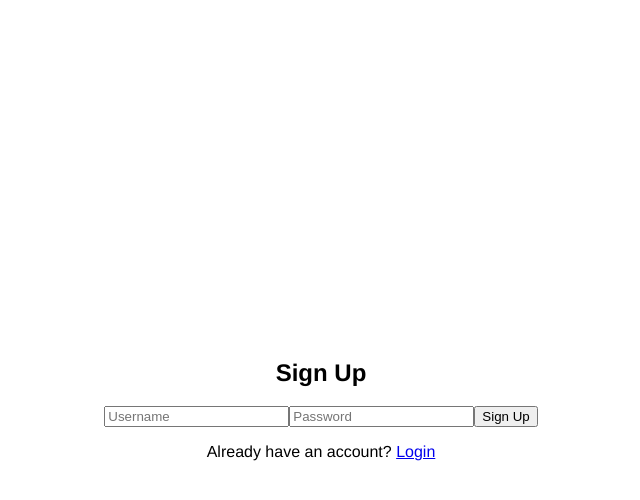
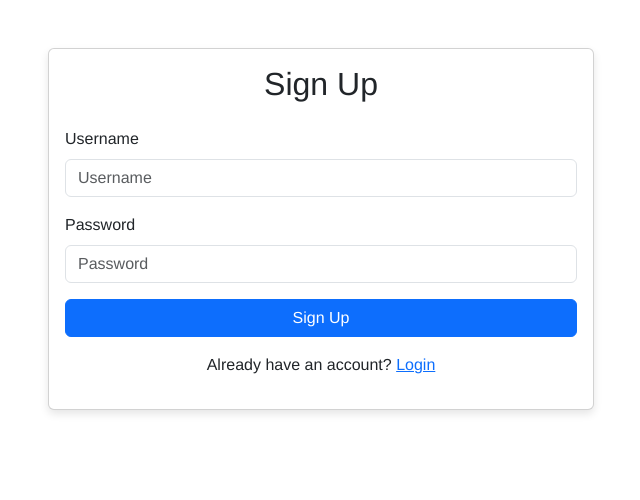
Before and after one commit to hunterxx0/antit, a Vue app in the folder antit_front/: page /signup in a window 1280 px wide. Shown: the top 500 px of the page, without its empty margins (319-959 px from the left). Built offline with nearby package versions, Linux system fonts and the light colour scheme.

Commit message:
[LAYOUT] improvements: design and annotation check

```diff
--- a/antit_front/package.json
+++ b/antit_front/package.json
@@ -8,8 +8,11 @@
     "lint": "vue-cli-service lint"
   },
   "dependencies": {
+    "bootstrap": "^5.3.2",
     "core-js": "^3.8.3",
+    "jquery": "^3.7.1",
     "jwt-decode": "^3.0.0",
+    "popper.js": "^1.16.1",
     "vue": "^3.2.13",
     "vue-router": "^4.2.5"
   },
--- a/antit_front/src/App.vue
+++ b/antit_front/src/App.vue
@@ -11,12 +11,9 @@ export default {
 </script>
 
 <style>
+@import '~bootstrap/dist/css/bootstrap.css';
+
 #app {
   font-family: Avenir, Helvetica, Arial, sans-serif;
-  text-align: center;
-  display: flex;
-  justify-content: center;
-  align-items: center;
-  height: 100vh;
 }
 </style>
--- a/antit_front/src/components/AddAudio.vue
+++ b/antit_front/src/components/AddAudio.vue
@@ -1,17 +1,35 @@
 <template>
-    <div>
-      <h2>Add Audio</h2>
+  <MainPage>
+    <div class="container mt-5">
+      <div class="row justify-content-center">
+        <div class="col-md-6">
+          <div class="card">
+            <div class="card-body">
+              <h2 class="card-title text-center mb-4">Add Audio</h2>
               <form @submit.prevent="addAudio">
-        <input type="file" ref="fileInput" @change="getFileDuration" accept="audio/*" />
-        <p v-if="duration">Duration: {{ duration }} seconds</p>
-        <button type="submit">Add</button>
+                <div class="mb-3">
+                  <label for="fileInput" class="form-label">Choose Audio File</label>
+                  <input type="file" ref="fileInput" @change="getFileDuration" class="form-control" accept="audio/*" />
+                </div>
+                <p v-if="duration" class="mb-3">Duration: {{ duration }} seconds</p>
+                <button class="btn btn-primary w-100" type="submit">Add</button>
               </form>
-      <p v-if="error" style="color: red;">{{ error }}</p>
+              <p v-if="error" class="mt-3 text-danger text-center">{{ error }}</p>
             </div>
+          </div>
+        </div>
+      </div>
+    </div>
+  </MainPage>
 </template>
 
 <script>
+import MainPage from '@/components/MainPage.vue';
+
 export default {
+  components: {
+    MainPage,
+  },
   name: 'AddAudio',
   data() {
     return {
@@ -66,3 +84,9 @@
   },
 };
 </script>
+
+<style scoped>
+.card {
+  box-shadow: 0 4px 8px rgba(0, 0, 0, 0.1);
+}
+</style>
--- a/antit_front/src/components/AnnotateAudio.vue
+++ b/antit_front/src/components/AnnotateAudio.vue
@@ -1,12 +1,12 @@
 <template>
-  <div>
+  <MainPage>
     <h2>Annotate Audio</h2>
     <audio :src="audioFile" controls></audio><br/>
     <input type="text" v-model="transcription" placeholder="Enter transcription" />
-    <button @click="submitTranscription">Submit</button>
+    <button class="btn btn-primary" @click="submitTranscription">Submit</button>
     <p v-if="error" style="color: red;">{{ error }}</p>
     <h3>Old Transcriptions</h3>
-    <table v-if="oldTranscriptions && oldTranscriptions.length > 0">
+    <table class="table table-striped table-bordered" v-if="oldTranscriptions && oldTranscriptions.length > 0">
       <thead>
         <tr>
           <th>Transcription Text</th>
@@ -21,11 +21,16 @@
       </tbody>
     </table>
     <p v-else>No old transcriptions available.</p>
-  </div>
+  </MainPage>
 </template>
 
 <script>
+import MainPage from '@/components/MainPage.vue';
+
 export default {
+  components:{
+    MainPage,
+  },
   name: 'AnnotateAudio',
   data() {
     return {
--- a/antit_front/src/components/HelloUser.vue
+++ b/antit_front/src/components/HelloUser.vue
@@ -1,15 +1,15 @@
 <template>
-  <div>
+  <MainPage>
+    <div class="container-fluid text-center">
       <h2>Hello, {{ user }}!</h2>
-    <router-link to="/add-audio">Add Audio</router-link> <br>
-    <button @click="fetchAudios">Refresh</button>
-    <div v-if="audios && audios.length > 0">
-      <table>
+      <div v-if="audios && audios.length > 0" class="table-responsive">
+        <table class="table table-striped table-bordered">
           <thead>
             <tr>
               <th>Filename</th>
               <th>Duration</th>
               <th>Number of Transcriptions</th>
+              <th>Annotated</th>
               <th>Annotate</th>
             </tr>
           </thead>
@@ -18,17 +18,30 @@
               <td>{{ audio.filename }}</td>
               <td>{{ audio.duration }}</td>
               <td>{{ audio.transcription_count }}</td>
-            <td><button @click="annotateAudio(audio)">Annotate</button></td>
+              <td>
+                <i v-if="audio.annotated" class="text-success bi bi-check"></i>
+                <i v-else class="text-danger bi bi-x"></i>
+              </td>
+              <td>
+                <button class="btn btn-primary" @click="annotateAudio(audio)">Annotate</button>
+              </td>
             </tr>
           </tbody>
         </table>
       </div>
       <p v-else>Loading...</p>
     </div>
+  </MainPage>
 </template>
 
 <script>
+import 'bootstrap/dist/css/bootstrap.min.css';
+import MainPage from '@/components/MainPage.vue';
+
 export default {
+  components: {
+    MainPage,
+  },
   name: 'HelloUser',
   data() {
     return {
@@ -42,7 +55,7 @@ export default {
       try {
         if (token) {
           const decodedToken = this.parseJwt(token);
-          let username = decodedToken.username
+          let username = decodedToken.username;
           username = username.charAt(0).toUpperCase() + username.slice(1);
           localStorage.setItem('user', decodedToken.user_id);
           this.user = username;
@@ -73,10 +86,11 @@ export default {
         if (response.ok) {
           const data = await response.json();
           for (const audio of data) {
-            const path = audio.audio_file
-            const nameIndex = path.lastIndexOf("/");
-            const name = path.slice(nameIndex+1);
-            audio.filename = name
+            console.log(audio)
+            const path = audio.audio_file;
+            const nameIndex = path.lastIndexOf('/');
+            const name = path.slice(nameIndex + 1);
+            audio.filename = name;
           }
           this.audios = data;
         } else {
--- a/antit_front/src/components/LoginView.vue
+++ b/antit_front/src/components/LoginView.vue
@@ -1,13 +1,27 @@
 <template>
-  <div>
-    <h2>Login</h2>
-    <form @submit.prevent="login">
-      <input type="text" v-model="username" placeholder="Username" />
-      <input type="password" v-model="password" placeholder="Password" />
-      <button type="submit">Login</button>
-    </form>
-    <p v-if="error" style="color: red;">{{ error }}</p>
-    <p>Don't have an account? <router-link to="/signup">Sign up</router-link></p>
+  <div class="container mt-5">
+    <div class="row justify-content-center align-items-center">
+      <div class="col-md-6">
+        <div class="card">
+          <div class="card-body">
+            <h2 class="card-title text-center mb-4">Login</h2>
+            <form @submit.prevent="login">
+              <div class="mb-3">
+                <label for="username" class="form-label">Username</label>
+                <input type="text" v-model="username" class="form-control" id="username" placeholder="Username" />
+              </div>
+              <div class="mb-3">
+                <label for="password" class="form-label">Password</label>
+                <input type="password" v-model="password" class="form-control" id="password" placeholder="Password" />
+              </div>
+              <button class="btn btn-primary w-100" type="submit">Login</button>
+            </form>
+            <p v-if="error" class="mt-3 text-danger text-center">{{ error }}</p>
+            <p class="mt-3 text-center">Don't have an account? <router-link to="/signup">Sign up</router-link></p>
+          </div>
+        </div>
+      </div>
+    </div>
   </div>
 </template>
 
@@ -46,3 +60,9 @@ export default {
   },
 };
 </script>
+
+<style scoped>
+.card {
+  box-shadow: 0 4px 8px rgba(0, 0, 0, 0.1);
+}
+</style>
--- /dev/null
+++ b/antit_front/src/components/MainPage.vue
@@ -0,0 +1,42 @@
+<!-- MainPage.vue -->
+<template>
+    <div>
+      <nav class="navbar navbar-expand-lg navbar-light bg-light  px-md-3 px-lg-4 px-xl-5">
+        <router-link class="navbar-brand font-weight-bold text-success mr-auto" to="/" style="font-size: 34px;">AntIt</router-link>
+        <button
+          class="navbar-toggler"
+          type="button"
+          data-bs-toggle="collapse"
+          data-bs-target="#navbarNav"
+          aria-controls="navbarNav"
+          aria-expanded="false"
+          aria-label="Toggle navigation"
+        >
+          <span class="navbar-toggler-icon"></span>
+        </button>
+
+        <div class="collapse navbar-collapse justify-content-end" id="navbarNav">
+          <ul class="navbar-nav">
+            <li class="nav-item">
+              <router-link class="nav-link" to="/hello-user">Home</router-link>
+            </li>
+            <li class="nav-item">
+              <router-link class="nav-link" to="/add-audio">Add Audio</router-link>
+            </li>
+          </ul>
+        </div>
+      </nav>
+      <div class="mt-md-5">
+        <slot></slot>
+      </div>
+    </div>
+  </template>
+
+  <script>
+  import 'bootstrap/dist/css/bootstrap.min.css';
+  import 'bootstrap/dist/js/bootstrap.bundle.min';
+
+  export default {
+    name: 'MainPage'
+  }
+  </script>
--- a/antit_front/src/components/SignUp.vue
+++ b/antit_front/src/components/SignUp.vue
@@ -1,13 +1,27 @@
 <template>
-  <div>
-    <h2>Sign Up</h2>
-    <form @submit.prevent="signup">
-      <input type="text" v-model="username" placeholder="Username" />
-      <input type="password" v-model="password" placeholder="Password" />
-      <button type="submit">Sign Up</button>
-    </form>
-    <p v-if="error" style="color: red;">{{ error }}</p>
-    <p>Already have an account? <router-link to="/login">Login</router-link></p>
+  <div class="container mt-5">
+    <div class="row justify-content-center align-items-center">
+      <div class="col-md-6">
+        <div class="card">
+          <div class="card-body">
+            <h2 class="card-title text-center mb-4">Sign Up</h2>
+            <form @submit.prevent="signup">
+              <div class="mb-3">
+                <label for="username" class="form-label">Username</label>
+                <input type="text" v-model="username" class="form-control" id="username" placeholder="Username" />
+              </div>
+              <div class="mb-3">
+                <label for="password" class="form-label">Password</label>
+                <input type="password" v-model="password" class="form-control" id="password" placeholder="Password" />
+              </div>
+              <button class="btn btn-primary w-100" type="submit">Sign Up</button>
+            </form>
+            <p v-if="error" class="mt-3 text-danger text-center">{{ error }}</p>
+            <p class="mt-3 text-center">Already have an account? <router-link to="/login">Login</router-link></p>
+          </div>
+        </div>
+      </div>
+    </div>
   </div>
 </template>
 
@@ -46,3 +60,9 @@ export default {
   },
 };
 </script>
+
+<style scoped>
+.card {
+  box-shadow: 0 4px 8px rgba(0, 0, 0, 0.1);
+}
+</style>
--- a/antit_front/src/components/User.vue
+++ b/antit_front/src/components/User.vue
@@ -4,6 +4,6 @@
 
   <script>
   export default {
-    // user info
+    // user settings and info update ?
   }
   </script>
```
Also changed, not shown: antit_front/src/main.js (+5 -2 lines), 2 other files (tests, documents, lock files or other folders). Lines whose indentation alone changed are shown as unchanged.
